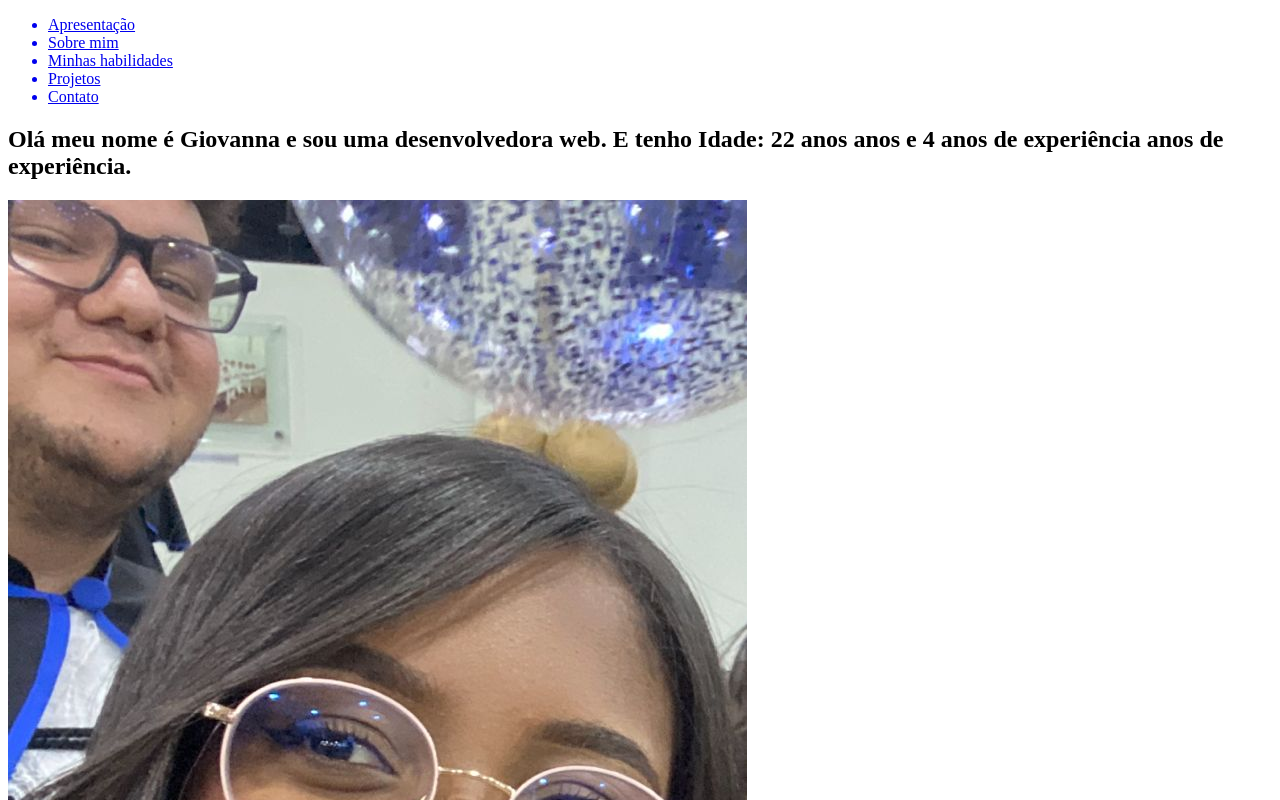
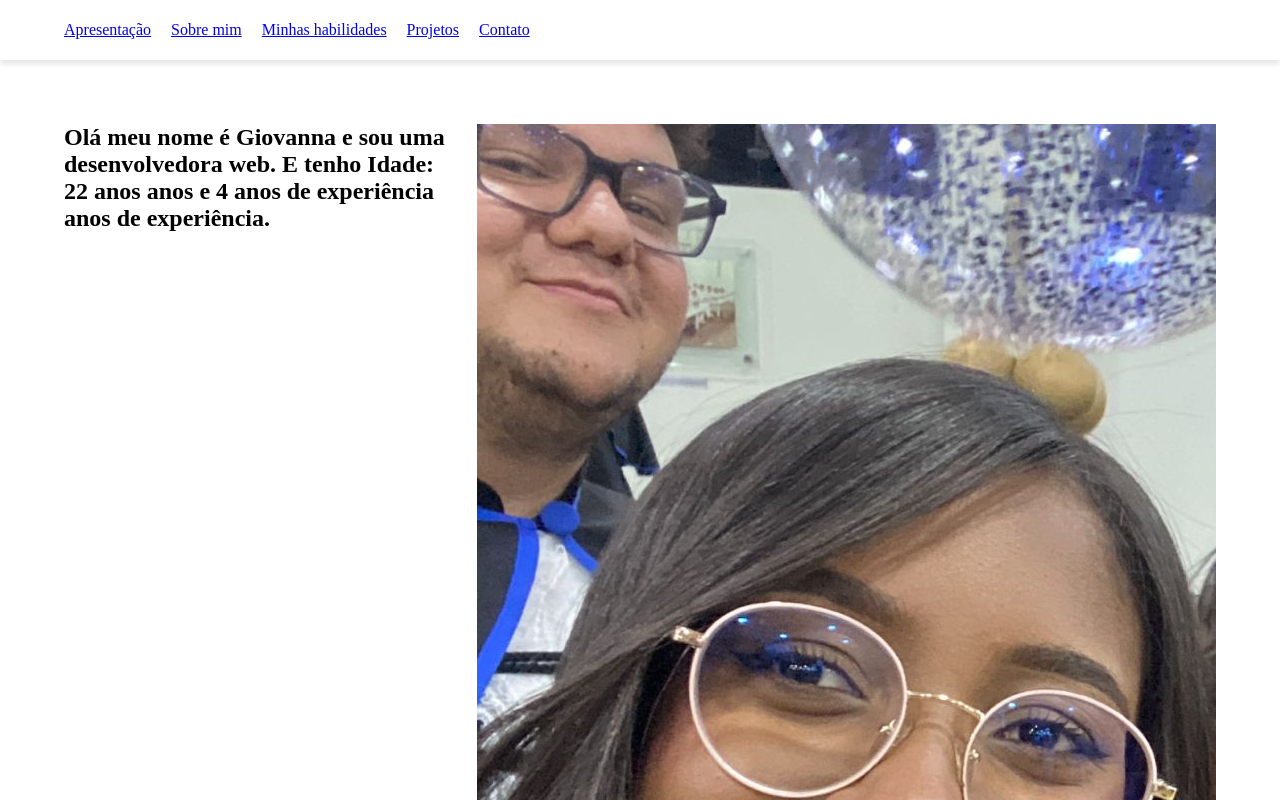
Before and after one commit to GiEstudos/meuportfolio, a plain HTML site: page index.html in a window 1280 px wide. Shown: the top 800 px of the page. Drawn offline with Linux system fonts and the light colour scheme.

Commit message:
Css basico

```diff
--- a/index.html
+++ b/index.html
@@ -3,10 +3,12 @@
 <head>
     <meta charset="UTF-8">
     <meta name="viewport" content="width=device-width, initial-scale=1.0">
+    <link rel="stylesheet" href="./style.css">
     <title>Meu Portfólio</title>
 </head>
 <body>
     <header>
+        <nav>
             <ul>
                 <a href="#apresentacao">
                     <li>Apresentação</li>
@@ -24,6 +26,7 @@
                     <li>Contato</li>
                 </a>
             </ul>
+        </nav>
     </header>
 
     <main>
--- /dev/null
+++ b/style.css
@@ -0,0 +1,29 @@
+* {
+    margin: 0;
+    padding: 0;
+    box-sizing: border-box;
+    list-style: none;
+}
+
+header {
+    box-shadow: 0 4px 6px rgba(0, 0, 0, 0.1);
+    height: 60px;
+    padding: 0 4em;
+}
+
+nav {
+    height: 100%;
+}
+
+header nav ul {
+    display: flex;
+    align-items: center;
+    height: 100%;
+    gap: 20px;
+}
+
+#apresentacao {
+    display: flex;
+    margin: 4em;
+    gap: 20px;
+}
```
Lines whose indentation alone changed are shown as unchanged.
